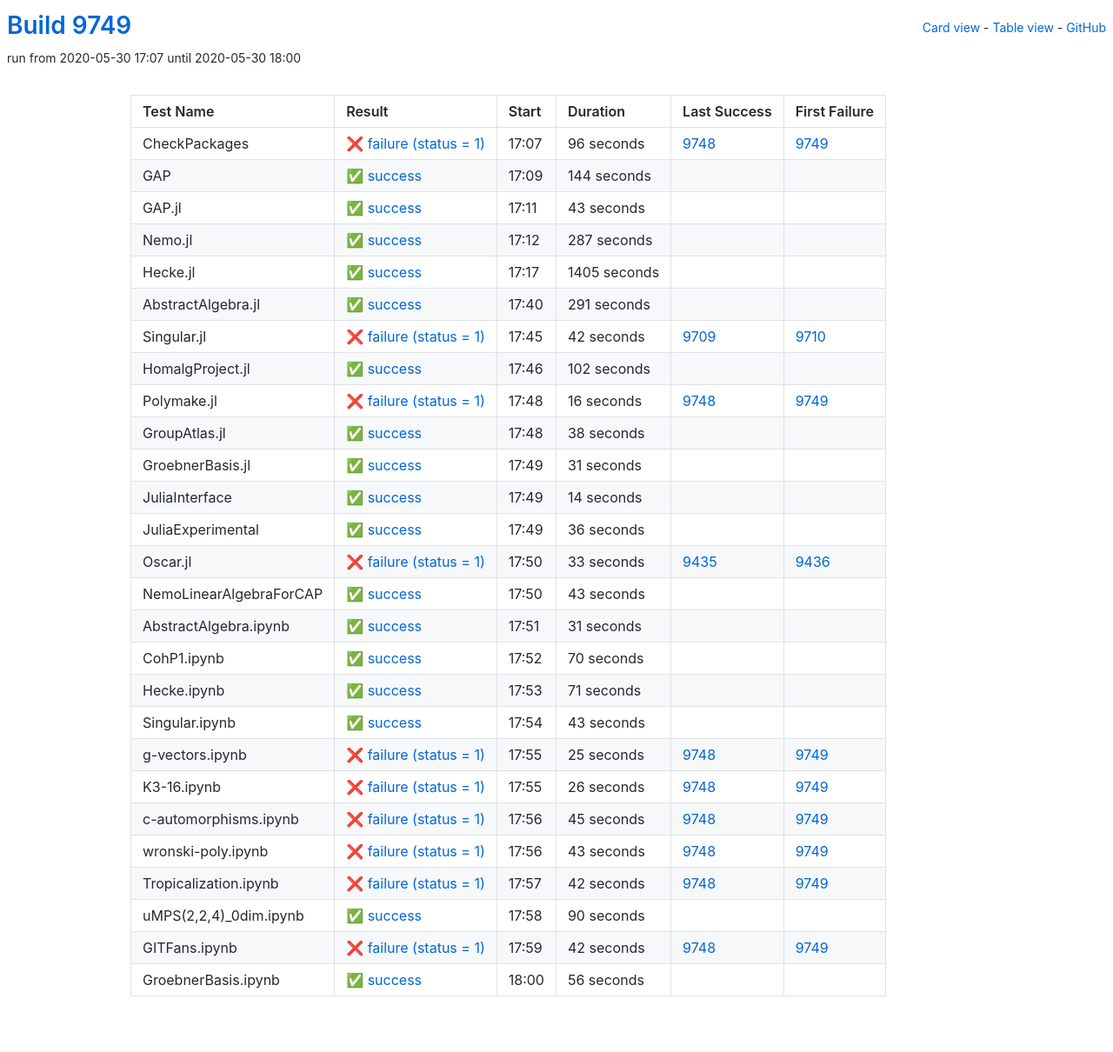
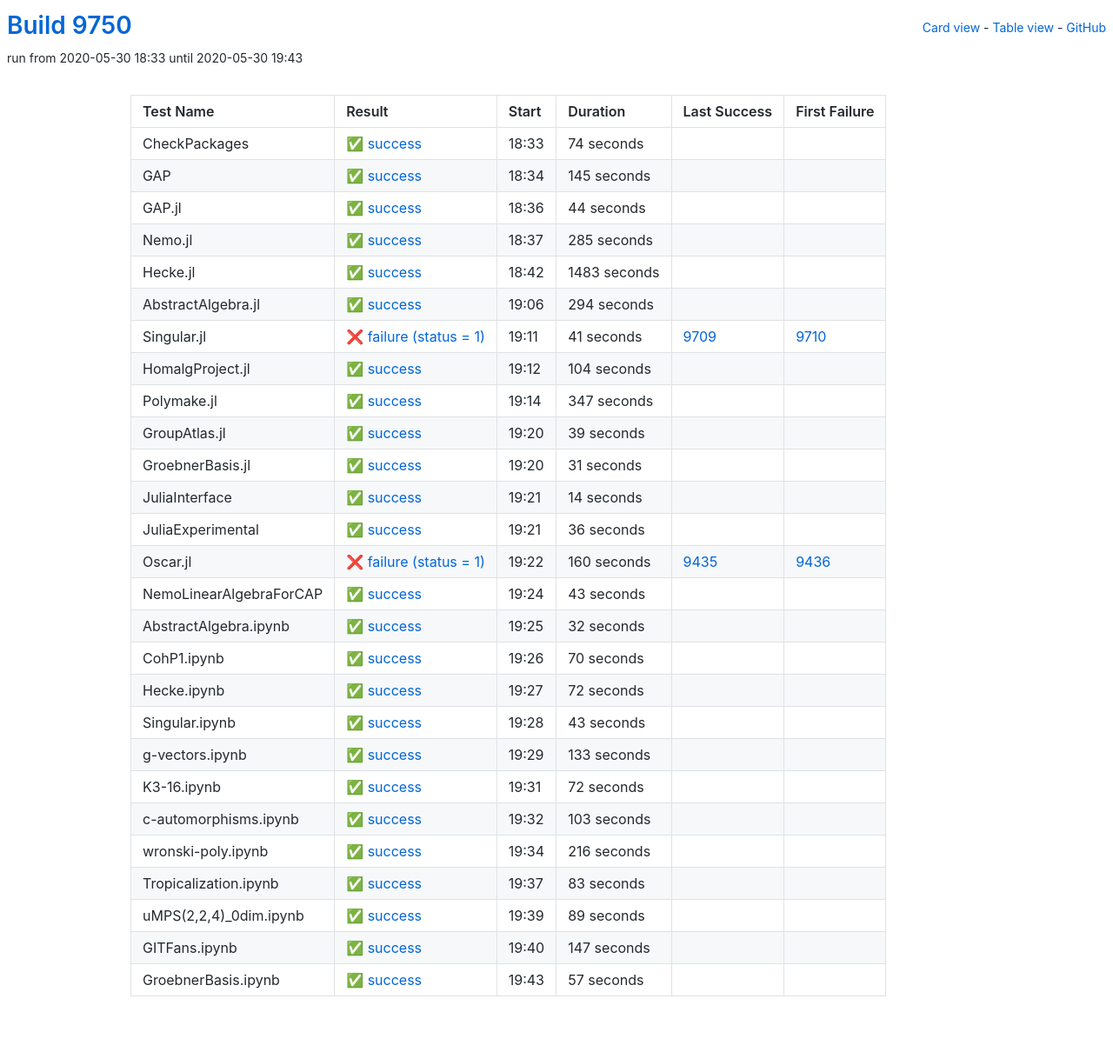
Before and after one commit to oscar-system/oscar-ci-status, a Jekyll site: the page built from table.html, in a window 1280 px wide. Shown: the whole page at 87% size. Built offline with Jekyll 4.4.1, drawn with Linux system fonts in a browser that asks for light colours.

Commit message:
Build 9750

```diff
--- a/_data/ci.yml
+++ b/_data/ci.yml
@@ -1,125 +1,125 @@
-build: 9749
-build_url: https://oscarci.mathematik.uni-kl.de/job/oscar/9749/
+build: 9750
+build_url: https://oscarci.mathematik.uni-kl.de/job/oscar/9750/
 job: oscar
 tests:
-- duration: 96
-  exitcode: 1
-  first_failure: 9749
-  first_failure_url: https://oscarci.mathematik.uni-kl.de/job/oscar/9749/
+- duration: 74
+  exitcode: 0
+  first_failure: false
+  first_failure_url: null
   id: checkpackages
-  last_success: 9748
-  last_success_url: https://oscarci.mathematik.uni-kl.de/job/oscar/9748/
-  log: https://oscarci.mathematik.uni-kl.de/job/oscar/9749/artifact/logs/build-9749/CheckPackages.log
+  last_success: false
+  last_success_url: null
+  log: https://oscarci.mathematik.uni-kl.de/job/oscar/9750/artifact/logs/build-9750/CheckPackages.log
   name: CheckPackages
-  start: 2020-05-30 17:07
-  status: failure
-  success: false
-- duration: 144
+  start: 2020-05-30 18:33
+  status: success
+  success: true
+- duration: 145
   exitcode: 0
   first_failure: false
   first_failure_url: null
   id: gap
   last_success: false
   last_success_url: null
-  log: https://oscarci.mathematik.uni-kl.de/job/oscar/9749/artifact/logs/build-9749/GAP.log
+  log: https://oscarci.mathematik.uni-kl.de/job/oscar/9750/artifact/logs/build-9750/GAP.log
   name: GAP
-  start: 2020-05-30 17:09
+  start: 2020-05-30 18:34
   status: success
   success: true
-- duration: 43
+- duration: 44
   exitcode: 0
   first_failure: false
   first_failure_url: null
   id: gap-jl
   last_success: false
   last_success_url: null
-  log: https://oscarci.mathematik.uni-kl.de/job/oscar/9749/artifact/logs/build-9749/GAP.jl.log
+  log: https://oscarci.mathematik.uni-kl.de/job/oscar/9750/artifact/logs/build-9750/GAP.jl.log
   name: GAP.jl
-  start: 2020-05-30 17:11
+  start: 2020-05-30 18:36
   status: success
   success: true
-- duration: 287
+- duration: 285
   exitcode: 0
   first_failure: false
   first_failure_url: null
   id: nemo-jl
   last_success: false
   last_success_url: null
-  log: https://oscarci.mathematik.uni-kl.de/job/oscar/9749/artifact/logs/build-9749/Nemo.jl.log
+  log: https://oscarci.mathematik.uni-kl.de/job/oscar/9750/artifact/logs/build-9750/Nemo.jl.log
   name: Nemo.jl
-  start: 2020-05-30 17:12
+  start: 2020-05-30 18:37
   status: success
   success: true
-- duration: 1405
+- duration: 1483
   exitcode: 0
   first_failure: false
   first_failure_url: null
   id: hecke-jl
   last_success: false
   last_success_url: null
-  log: https://oscarci.mathematik.uni-kl.de/job/oscar/9749/artifact/logs/build-9749/Hecke.jl.log
+  log: https://oscarci.mathematik.uni-kl.de/job/oscar/9750/artifact/logs/build-9750/Hecke.jl.log
   name: Hecke.jl
-  start: 2020-05-30 17:17
+  start: 2020-05-30 18:42
   status: success
   success: true
-- duration: 291
+- duration: 294
   exitcode: 0
   first_failure: false
   first_failure_url: null
   id: abstractalgebra-jl
   last_success: false
   last_success_url: null
-  log: https://oscarci.mathematik.uni-kl.de/job/oscar/9749/artifact/logs/build-9749/AbstractAlgebra.jl.log
+  log: https://oscarci.mathematik.uni-kl.de/job/oscar/9750/artifact/logs/build-9750/AbstractAlgebra.jl.log
   name: AbstractAlgebra.jl
-  start: 2020-05-30 17:40
+  start: 2020-05-30 19:06
   status: success
   success: true
-- duration: 42
+- duration: 41
   exitcode: 1
   first_failure: 9710
   first_failure_url: https://oscarci.mathematik.uni-kl.de/job/oscar/9710/
   id: singular-jl
   last_success: 9709
   last_success_url: https://oscarci.mathematik.uni-kl.de/job/oscar/9709/
-  log: https://oscarci.mathematik.uni-kl.de/job/oscar/9749/artifact/logs/build-9749/Singular.jl.log
+  log: https://oscarci.mathematik.uni-kl.de/job/oscar/9750/artifact/logs/build-9750/Singular.jl.log
   name: Singular.jl
-  start: 2020-05-30 17:45
+  start: 2020-05-30 19:11
   status: failure
   success: false
-- duration: 102
+- duration: 104
   exitcode: 0
   first_failure: false
   first_failure_url: null
   id: homalgproject-jl
   last_success: false
   last_success_url: null
-  log: https://oscarci.mathematik.uni-kl.de/job/oscar/9749/artifact/logs/build-9749/HomalgProject.jl.log
+  log: https://oscarci.mathematik.uni-kl.de/job/oscar/9750/artifact/logs/build-9750/HomalgProject.jl.log
   name: HomalgProject.jl
-  start: 2020-05-30 17:46
+  start: 2020-05-30 19:12
   status: success
   success: true
-- duration: 16
-  exitcode: 1
-  first_failure: 9749
-  first_failure_url: https://oscarci.mathematik.uni-kl.de/job/oscar/9749/
+- duration: 347
+  exitcode: 0
+  first_failure: false
+  first_failure_url: null
   id: polymake-jl
-  last_success: 9748
-  last_success_url: https://oscarci.mathematik.uni-kl.de/job/oscar/9748/
-  log: https://oscarci.mathematik.uni-kl.de/job/oscar/9749/artifact/logs/build-9749/Polymake.jl.log
+  last_success: false
+  last_success_url: null
+  log: https://oscarci.mathematik.uni-kl.de/job/oscar/9750/artifact/logs/build-9750/Polymake.jl.log
   name: Polymake.jl
-  start: 2020-05-30 17:48
-  status: failure
-  success: false
-- duration: 38
+  start: 2020-05-30 19:14
+  status: success
+  success: true
+- duration: 39
   exitcode: 0
   first_failure: false
   first_failure_url: null
   id: groupatlas-jl
   last_success: false
   last_success_url: null
-  log: https://oscarci.mathematik.uni-kl.de/job/oscar/9749/artifact/logs/build-9749/GroupAtlas.jl.log
+  log: https://oscarci.mathematik.uni-kl.de/job/oscar/9750/artifact/logs/build-9750/GroupAtlas.jl.log
   name: GroupAtlas.jl
-  start: 2020-05-30 17:48
+  start: 2020-05-30 19:20
   status: success
   success: true
 - duration: 31
@@ -129,9 +129,9 @@
   id: groebnerbasis-jl
   last_success: false
   last_success_url: null
-  log: https://oscarci.mathematik.uni-kl.de/job/oscar/9749/artifact/logs/build-9749/GroebnerBasis.jl.log
+  log: https://oscarci.mathematik.uni-kl.de/job/oscar/9750/artifact/logs/build-9750/GroebnerBasis.jl.log
   name: GroebnerBasis.jl
-  start: 2020-05-30 17:49
+  start: 2020-05-30 19:20
   status: success
   success: true
 - duration: 14
@@ -141,9 +141,9 @@
   id: juliainterface
   last_success: false
   last_success_url: null
-  log: https://oscarci.mathematik.uni-kl.de/job/oscar/9749/artifact/logs/build-9749/JuliaInterface.log
+  log: https://oscarci.mathematik.uni-kl.de/job/oscar/9750/artifact/logs/build-9750/JuliaInterface.log
   name: JuliaInterface
-  start: 2020-05-30 17:49
+  start: 2020-05-30 19:21
   status: success
   success: true
 - duration: 36
@@ -153,21 +153,21 @@
   id: juliaexperimental
   last_success: false
   last_success_url: null
-  log: https://oscarci.mathematik.uni-kl.de/job/oscar/9749/artifact/logs/build-9749/JuliaExperimental.log
+  log: https://oscarci.mathematik.uni-kl.de/job/oscar/9750/artifact/logs/build-9750/JuliaExperimental.log
   name: JuliaExperimental
-  start: 2020-05-30 17:49
+  start: 2020-05-30 19:21
   status: success
   success: true
-- duration: 33
+- duration: 160
   exitcode: 1
   first_failure: 9436
   first_failure_url: https://oscarci.mathematik.uni-kl.de/job/oscar/9436/
   id: oscar-jl
   last_success: 9435
   last_success_url: https://oscarci.mathematik.uni-kl.de/job/oscar/9435/
-  log: https://oscarci.mathematik.uni-kl.de/job/oscar/9749/artifact/logs/build-9749/Oscar.jl.log
+  log: https://oscarci.mathematik.uni-kl.de/job/oscar/9750/artifact/logs/build-9750/Oscar.jl.log
   name: Oscar.jl
-  start: 2020-05-30 17:50
+  start: 2020-05-30 19:22
   status: failure
   success: false
 - duration: 43
@@ -177,21 +177,21 @@
   id: nemolinearalgebraforcap
   last_success: false
   last_success_url: null
-  log: https://oscarci.mathematik.uni-kl.de/job/oscar/9749/artifact/logs/build-9749/NemoLinearAlgebraForCAP.log
+  log: https://oscarci.mathematik.uni-kl.de/job/oscar/9750/artifact/logs/build-9750/NemoLinearAlgebraForCAP.log
   name: NemoLinearAlgebraForCAP
-  start: 2020-05-30 17:50
+  start: 2020-05-30 19:24
   status: success
   success: true
-- duration: 31
+- duration: 32
   exitcode: 0
   first_failure: false
   first_failure_url: null
   id: abstractalgebra-ipynb
   last_success: false
   last_success_url: null
-  log: https://oscarci.mathematik.uni-kl.de/job/oscar/9749/artifact/logs/build-9749/AbstractAlgebra.ipynb.log
+  log: https://oscarci.mathematik.uni-kl.de/job/oscar/9750/artifact/logs/build-9750/AbstractAlgebra.ipynb.log
   name: AbstractAlgebra.ipynb
-  start: 2020-05-30 17:51
+  start: 2020-05-30 19:25
   status: success
   success: true
 - duration: 70
@@ -201,21 +201,21 @@
   id: cohp1-ipynb
   last_success: false
   last_success_url: null
-  log: https://oscarci.mathematik.uni-kl.de/job/oscar/9749/artifact/logs/build-9749/CohP1.ipynb.log
+  log: https://oscarci.mathematik.uni-kl.de/job/oscar/9750/artifact/logs/build-9750/CohP1.ipynb.log
   name: CohP1.ipynb
-  start: 2020-05-30 17:52
+  start: 2020-05-30 19:26
   status: success
   success: true
-- duration: 71
+- duration: 72
   exitcode: 0
   first_failure: false
   first_failure_url: null
   id: hecke-ipynb
   last_success: false
   last_success_url: null
-  log: https://oscarci.mathematik.uni-kl.de/job/oscar/9749/artifact/logs/build-9749/Hecke.ipynb.log
+  log: https://oscarci.mathematik.uni-kl.de/job/oscar/9750/artifact/logs/build-9750/Hecke.ipynb.log
   name: Hecke.ipynb
-  start: 2020-05-30 17:53
+  start: 2020-05-30 19:27
   status: success
   success: true
 - duration: 43
@@ -225,104 +225,104 @@
   id: singular-ipynb
   last_success: false
   last_success_url: null
-  log: https://oscarci.mathematik.uni-kl.de/job/oscar/9749/artifact/logs/build-9749/Singular.ipynb.log
+  log: https://oscarci.mathematik.uni-kl.de/job/oscar/9750/artifact/logs/build-9750/Singular.ipynb.log
   name: Singular.ipynb
-  start: 2020-05-30 17:54
+  start: 2020-05-30 19:28
   status: success
   success: true
-- duration: 25
-  exitcode: 1
-  first_failure: 9749
-  first_failure_url: https://oscarci.mathematik.uni-kl.de/job/oscar/9749/
+- duration: 133
+  exitcode: 0
+  first_failure: false
+  first_failure_url: null
   id: g-vectors-ipynb
-  last_success: 9748
-  last_success_url: https://oscarci.mathematik.uni-kl.de/job/oscar/9748/
-  log: https://oscarci.mathematik.uni-kl.de/job/oscar/9749/artifact/logs/build-9749/g-vectors.ipynb.log
+  last_success: false
+  last_success_url: null
+  log: https://oscarci.mathematik.uni-kl.de/job/oscar/9750/artifact/logs/build-9750/g-vectors.ipynb.log
   name: g-vectors.ipynb
-  start: 2020-05-30 17:55
-  status: failure
-  success: false
-- duration: 26
-  exitcode: 1
-  first_failure: 9749
-  first_failure_url: https://oscarci.mathematik.uni-kl.de/job/oscar/9749/
+  start: 2020-05-30 19:29
+  status: success
+  success: true
+- duration: 72
+  exitcode: 0
+  first_failure: false
+  first_failure_url: null
   id: k3-16-ipynb
-  last_success: 9748
-  last_success_url: https://oscarci.mathematik.uni-kl.de/job/oscar/9748/
-  log: https://oscarci.mathematik.uni-kl.de/job/oscar/9749/artifact/logs/build-9749/K3-16.ipynb.log
+  last_success: false
+  last_success_url: null
+  log: https://oscarci.mathematik.uni-kl.de/job/oscar/9750/artifact/logs/build-9750/K3-16.ipynb.log
   name: K3-16.ipynb
-  start: 2020-05-30 17:55
-  status: failure
-  success: false
-- duration: 45
-  exitcode: 1
-  first_failure: 9749
-  first_failure_url: https://oscarci.mathematik.uni-kl.de/job/oscar/9749/
+  start: 2020-05-30 19:31
+  status: success
+  success: true
+- duration: 103
+  exitcode: 0
+  first_failure: false
+  first_failure_url: null
   id: c-automorphisms-ipynb
-  last_success: 9748
-  last_success_url: https://oscarci.mathematik.uni-kl.de/job/oscar/9748/
-  log: https://oscarci.mathematik.uni-kl.de/job/oscar/9749/artifact/logs/build-9749/c-automorphisms.ipynb.log
+  last_success: false
+  last_success_url: null
+  log: https://oscarci.mathematik.uni-kl.de/job/oscar/9750/artifact/logs/build-9750/c-automorphisms.ipynb.log
   name: c-automorphisms.ipynb
-  start: 2020-05-30 17:56
-  status: failure
-  success: false
-- duration: 43
-  exitcode: 1
-  first_failure: 9749
-  first_failure_url: https://oscarci.mathematik.uni-kl.de/job/oscar/9749/
+  start: 2020-05-30 19:32
+  status: success
+  success: true
+- duration: 216
+  exitcode: 0
+  first_failure: false
+  first_failure_url: null
   id: wronski-poly-ipynb
-  last_success: 9748
-  last_success_url: https://oscarci.mathematik.uni-kl.de/job/oscar/9748/
-  log: https://oscarci.mathematik.uni-kl.de/job/oscar/9749/artifact/logs/build-9749/wronski-poly.ipynb.log
+  last_success: false
+  last_success_url: null
+  log: https://oscarci.mathematik.uni-kl.de/job/oscar/9750/artifact/logs/build-9750/wronski-poly.ipynb.log
   name: wronski-poly.ipynb
-  start: 2020-05-30 17:56
-  status: failure
-  success: false
-- duration: 42
-  exitcode: 1
-  first_failure: 9749
-  first_failure_url: https://oscarci.mathematik.uni-kl.de/job/oscar/9749/
+  start: 2020-05-30 19:34
+  status: success
+  success: true
+- duration: 83
+  exitcode: 0
+  first_failure: false
+  first_failure_url: null
   id: tropicalization-ipynb
-  last_success: 9748
-  last_success_url: https://oscarci.mathematik.uni-kl.de/job/oscar/9748/
-  log: https://oscarci.mathematik.uni-kl.de/job/oscar/9749/artifact/logs/build-9749/Tropicalization.ipynb.log
+  last_success: false
+  last_success_url: null
+  log: https://oscarci.mathematik.uni-kl.de/job/oscar/9750/artifact/logs/build-9750/Tropicalization.ipynb.log
   name: Tropicalization.ipynb
-  start: 2020-05-30 17:57
-  status: failure
-  success: false
-- duration: 90
+  start: 2020-05-30 19:37
+  status: success
+  success: true
+- duration: 89
   exitcode: 0
   first_failure: false
   first_failure_url: null
   id: umps-2-2-4-0dim-ipynb
   last_success: false
   last_success_url: null
-  log: https://oscarci.mathematik.uni-kl.de/job/oscar/9749/artifact/logs/build-9749/uMPS-2-2-4-_0dim.ipynb.log
+  log: https://oscarci.mathematik.uni-kl.de/job/oscar/9750/artifact/logs/build-9750/uMPS-2-2-4-_0dim.ipynb.log
   name: uMPS(2,2,4)_0dim.ipynb
-  start: 2020-05-30 17:58
+  start: 2020-05-30 19:39
   status: success
   success: true
-- duration: 42
-  exitcode: 1
-  first_failure: 9749
-  first_failure_url: https://oscarci.mathematik.uni-kl.de/job/oscar/9749/
+- duration: 147
+  exitcode: 0
+  first_failure: false
+  first_failure_url: null
   id: gitfans-ipynb
-  last_success: 9748
-  last_success_url: https://oscarci.mathematik.uni-kl.de/job/oscar/9748/
-  log: https://oscarci.mathematik.uni-kl.de/job/oscar/9749/artifact/logs/build-9749/GITFans.ipynb.log
+  last_success: false
+  last_success_url: null
+  log: https://oscarci.mathematik.uni-kl.de/job/oscar/9750/artifact/logs/build-9750/GITFans.ipynb.log
   name: GITFans.ipynb
-  start: 2020-05-30 17:59
-  status: failure
-  success: false
-- duration: 56
+  start: 2020-05-30 19:40
+  status: success
+  success: true
+- duration: 57
   exitcode: 0
   first_failure: false
   first_failure_url: null
   id: groebnerbasis-ipynb
   last_success: false
   last_success_url: null
-  log: https://oscarci.mathematik.uni-kl.de/job/oscar/9749/artifact/logs/build-9749/GroebnerBasis.ipynb.log
+  log: https://oscarci.mathematik.uni-kl.de/job/oscar/9750/artifact/logs/build-9750/GroebnerBasis.ipynb.log
   name: GroebnerBasis.ipynb
-  start: 2020-05-30 18:00
+  start: 2020-05-30 19:43
   status: success
   success: true
```
Also changed, not shown: README.md.
